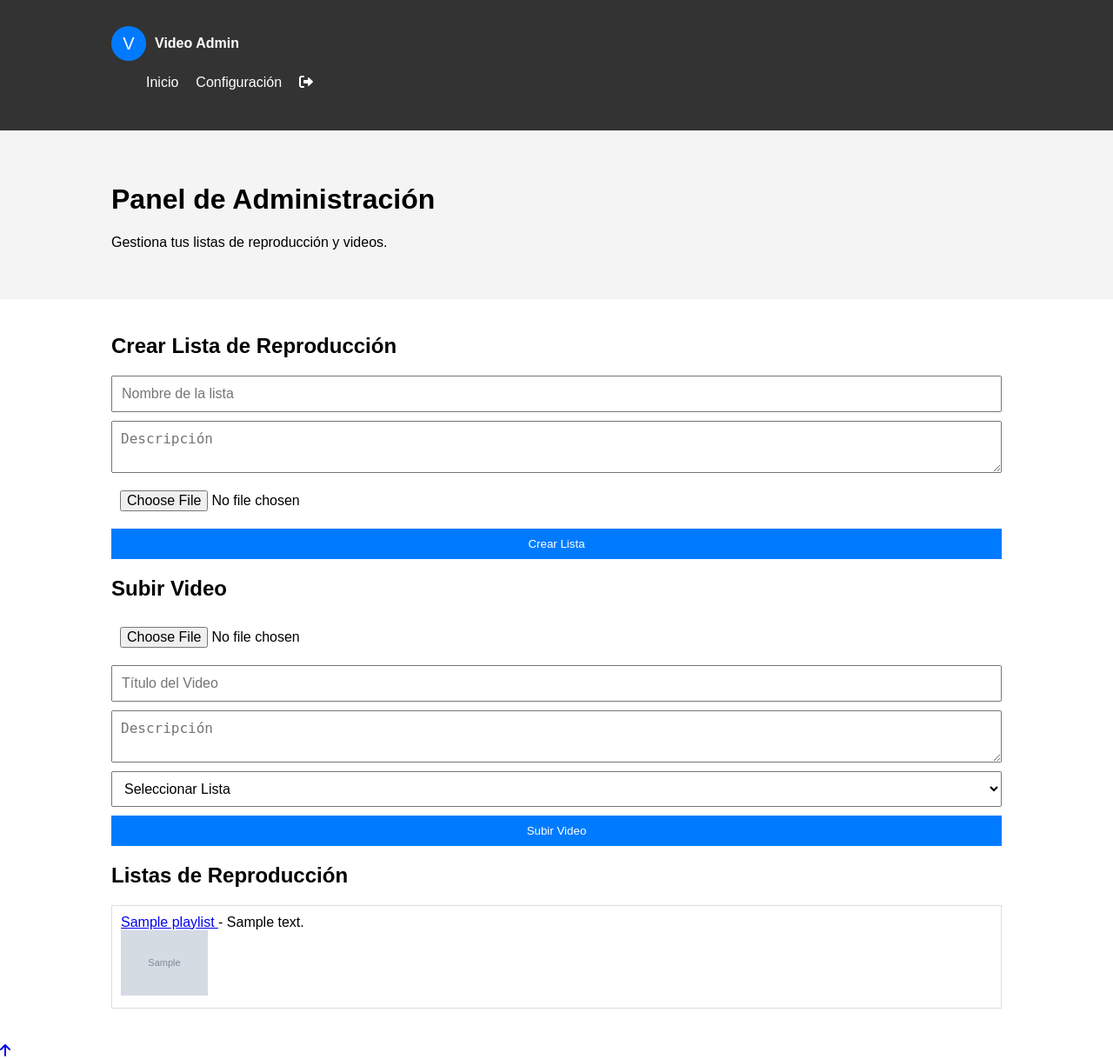
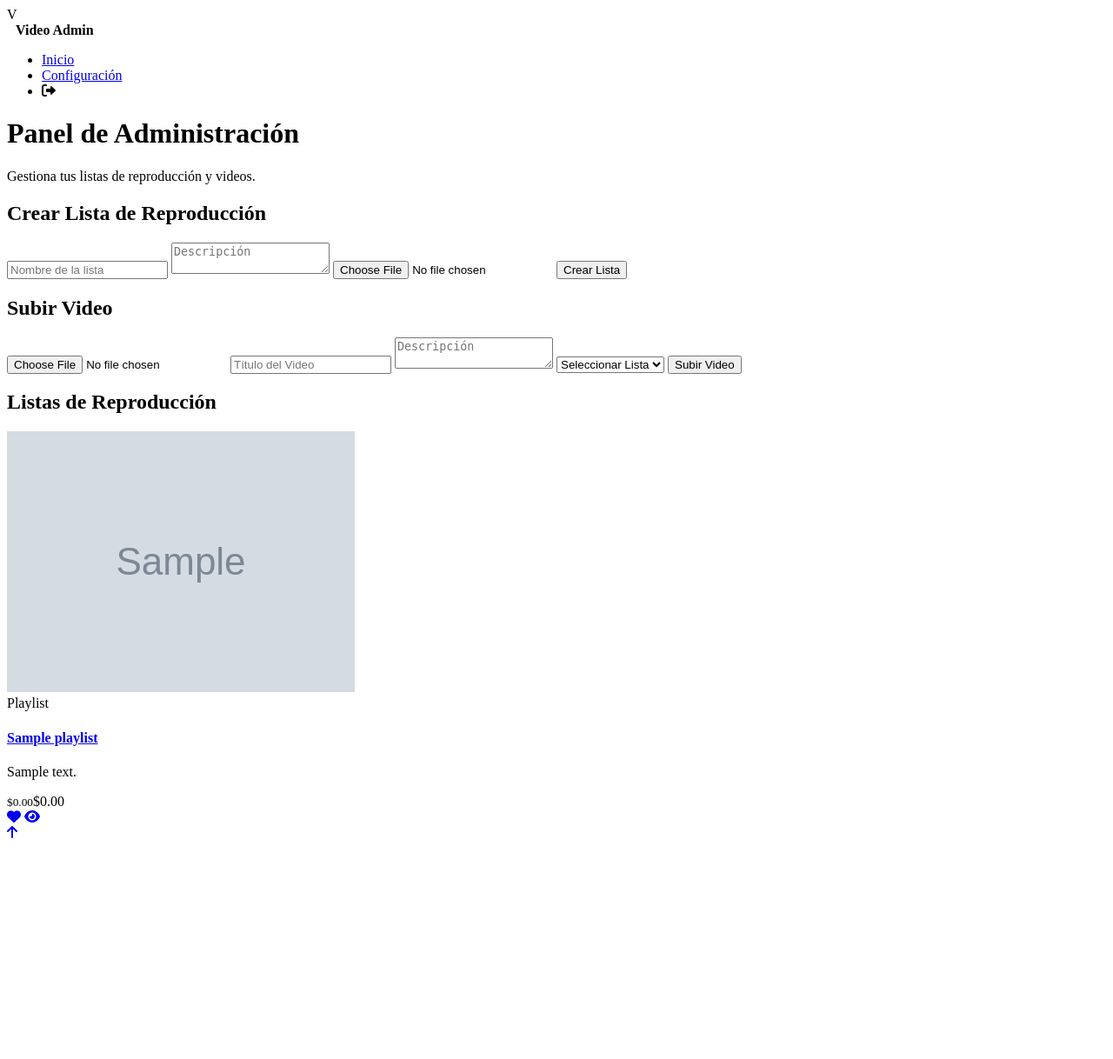
Before and after one commit to Massteven1/E-commerce, a PHP site: template views/admin/index.php in a window 1280 px wide. Shown: the whole page at 87% size. After the commit the page ends 964 px from the top, so only its background shows below. Run offline with PHP 8.4, Linux system fonts and the light colour scheme; the template is opened without the code that fills it: most values are stand-ins (such as "Sample title", 1, 10 or a date in 2020); grey boxes marked "Sample" are stand-in pictures.

Commit message:
To fix - reed description
El video no se reproduce en la lista. Hay que arreglarlo. Aparece que no existe.

```diff
--- a/controllers/PlaylistController.php
+++ b/controllers/PlaylistController.php
@@ -22,8 +22,8 @@ class PlaylistController {
             $this->playlistModel->description = $_POST['description'] ?? '';
 
             if (isset($_FILES['cover_image']) && $_FILES['cover_image']['error'] === UPLOAD_ERR_OK) {
-                // Usamos una ruta absoluta desde la raíz del proyecto
-                $target_dir = $_SERVER['DOCUMENT_ROOT'] . '/E-commerce/uploads/images/';
+                // Ruta absoluta explícita basada en tu directorio raíz
+                $target_dir = 'C:/Users/USUARIO/Documents/GitHub/E-commerce/uploads/images/';
                 $original_filename = basename($_FILES["cover_image"]["name"]);
                 $file_extension = strtolower(pathinfo($original_filename, PATHINFO_EXTENSION));
 
@@ -41,7 +41,7 @@ class PlaylistController {
                 if (move_uploaded_file($_FILES["cover_image"]["tmp_name"], $target_file)) {
                     $this->playlistModel->cover_image = 'uploads/images/' . $unique_filename; // Ruta relativa para la base de datos
                 } else {
-                    die("Error al subir la imagen. Verifica permisos en uploads/images/.");
+                    die("Error al subir la imagen. Verifica permisos en $target_dir. Ruta tentativa: $target_file");
                 }
             } else {
                 $this->playlistModel->cover_image = null;
--- a/views/admin/index.php
+++ b/views/admin/index.php
@@ -4,22 +4,7 @@
     <meta charset="UTF-8">
     <title>Panel de Administración</title>
     <link rel="stylesheet" href="https://cdnjs.cloudflare.com/ajax/libs/font-awesome/6.0.0-beta3/css/all.min.css">
-    <style>
-        body { font-family: Arial, sans-serif; margin: 0; padding: 0; }
-        .container { width: 80%; margin: 0 auto; padding: 20px; }
-        header { background: #333; color: white; padding: 10px 0; }
-        .logo { display: flex; align-items: center; }
-        .logo-circle { width: 40px; height: 40px; background: #007bff; border-radius: 50%; display: flex; align-items: center; justify-content: center; color: white; font-size: 20px; }
-        nav ul { list-style: none; display: flex; gap: 20px; }
-        nav a { color: white; text-decoration: none; }
-        .banner { background: #f4f4f4; padding: 20px 0; }
-        .checkout-section { margin: 20px 0; }
-        .form-row { display: flex; flex-direction: column; gap: 10px; }
-        input, textarea, select { padding: 10px; font-size: 16px; }
-        .btn-primary { background: #007bff; color: white; padding: 10px; border: none; cursor: pointer; }
-        .products-grid { list-style: none; padding: 0; display: grid; gap: 20px; }
-        .product-card { border: 1px solid #ddd; padding: 10px; }
-    </style>
+
 </head>
 <body>
     <header>
@@ -80,19 +65,31 @@
             <?php if (empty($playlists)): ?>
                 <p>No hay listas de reproducción creadas.</p>
             <?php else: ?>
-                <ul class="products-grid">
+                <div class="products-grid">
                     <?php foreach ($playlists as $playlist): ?>
-                        <li class="product-card">
-                            <a href="courses.php?controller=video&action=view_playlist&id=<?php echo $playlist['id']; ?>">
-                                <?php echo htmlspecialchars($playlist['name']); ?>
-                            </a>
-                            - <?php echo htmlspecialchars($playlist['description']); ?>
-                            <?php if (!empty($playlist['cover_image'])): ?>
-                                <br><img src="/E-commerce/<?php echo htmlspecialchars($playlist['cover_image']); ?>" alt="Portada" style="max-width: 100px;">
-                            <?php endif; ?>
-                        </li>
+                        <div class="product-card">
+                            <div class="product-tumb">
+                                <?php if (!empty($playlist['cover_image'])): ?>
+                                    <img src="/<?php echo htmlspecialchars($playlist['cover_image']); ?>" alt="<?php echo htmlspecialchars($playlist['name']); ?>">
+                                <?php else: ?>
+                                    <img src="https://i.imgur.com/xdbHo4E.png" alt="Imagen por defecto">
+                                <?php endif; ?>
+                            </div>
+                            <div class="product-details">
+                                <span class="product-catagory">Playlist</span>
+                                <h4><a href="courses.php?controller=video&action=view_playlist&id=<?php echo $playlist['id']; ?>"><?php echo htmlspecialchars($playlist['name']); ?></a></h4>
+                                <p><?php echo htmlspecialchars($playlist['description'] ?: 'Sin descripción'); ?></p>
+                                <div class="product-bottom-details">
+                                    <div class="product-price"><small>$0.00</small>$0.00</div>
+                                    <div class="product-links">
+                                        <a href="#"><i class="fa fa-heart"></i></a>
+                                        <a href="courses.php?controller=video&action=view_playlist&id=<?php echo $playlist['id']; ?>"><i class="fa fa-eye"></i></a>
+                                    </div>
+                                </div>
+                            </div>
+                        </div>
                     <?php endforeach; ?>
-                </ul>
+                </div>
             <?php endif; ?>
         </div>
     </div>
--- a/views/admin/view_playlist.php
+++ b/views/admin/view_playlist.php
@@ -25,7 +25,7 @@
 
     <div class="container">
         <?php if (isset($playlist['cover_image']) && !empty($playlist['cover_image'])): ?>
-            <img src="/E-commerce/<?php echo htmlspecialchars($playlist['cover_image']); ?>" alt="Portada de la lista" style="max-width: 300px; height: auto; margin-bottom: 20px;">
+            <img src="/<?php echo htmlspecialchars($playlist['cover_image']); ?>" alt="Portada de la lista" style="max-width: 300px; height: auto; margin-bottom: 20px;">
         <?php else: ?>
             <p>Sin imagen de portada</p>
         <?php endif; ?>
@@ -38,7 +38,7 @@
                 <?php foreach ($videos as $video): ?>
                     <li class="product-card">
                         <video width="320" height="240" controls>
-                            <source src="/E-commerce/<?php echo htmlspecialchars($video['file_path']); ?>" type="video/mp4">
+                            <source src="/<?php echo htmlspecialchars($video['file_path']); ?>" type="video/mp4">
                             Tu navegador no soporta el elemento de video.
                         </video>
                         <h3><?php echo htmlspecialchars($video['title']); ?></h3>
```
Also changed, not shown: controllers/VideoController.php (+4 -3 lines), public/css/product.css (added, +126 -0 lines), views/admin/courses.php (+11 -2 lines), uploads/images/1749678351_6849f90f6bb40.jpg (added), uploads/images/1749679078_6849fbe60585a.jpg (added), 3 other files.
